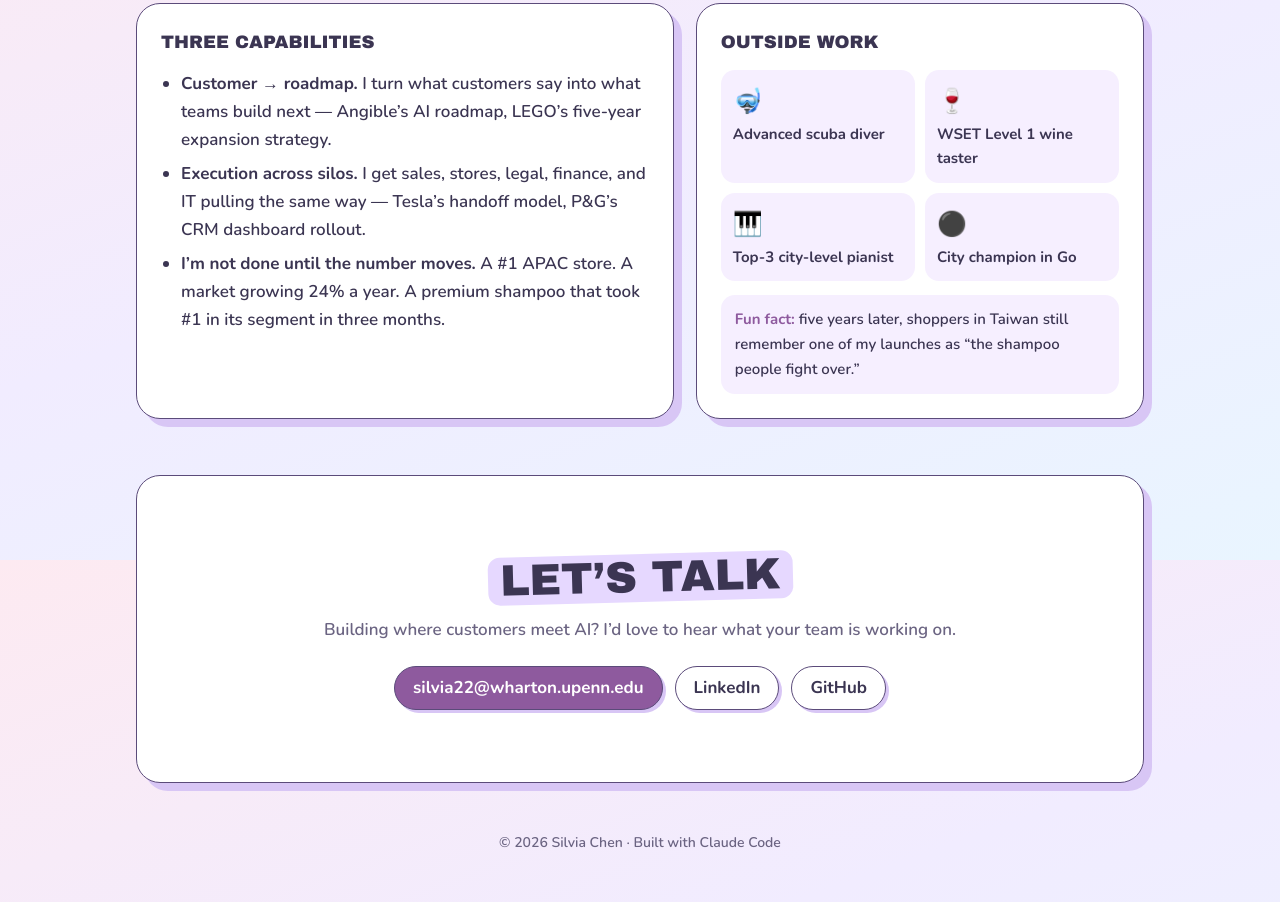
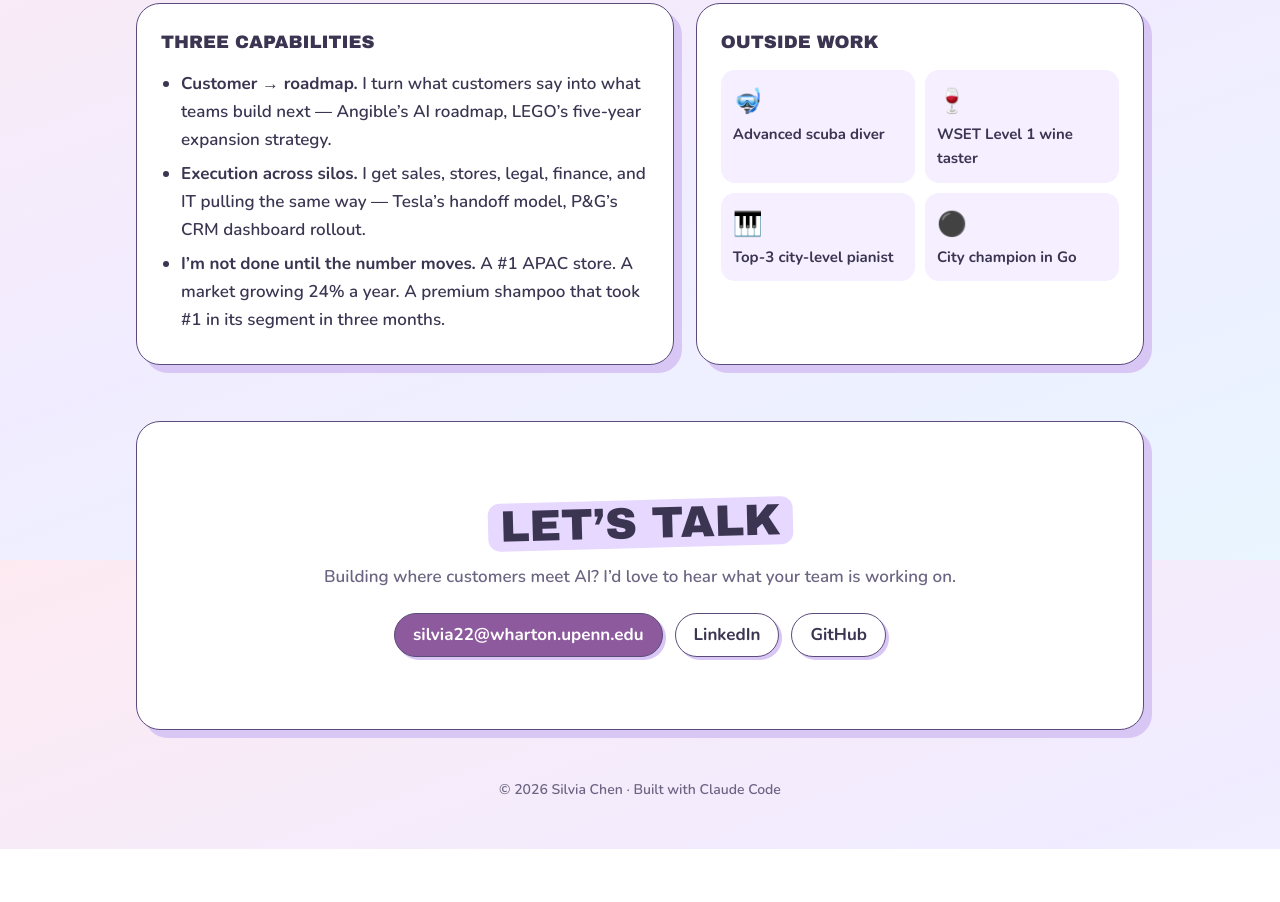
Before and after one commit to silvia22-taiwan/silvia22-taiwan.github.io, a plain HTML site: page index.html in a window 1280 px wide. Shown: the part 6640-7542 px from the top of the page. After the commit the page ends 7489 px from the top, so only its background shows below. Drawn offline with nearby package versions, Linux system fonts and the light colour scheme.

Commit message:
Remove fun fact
Co-Authored-By: Claude Opus 5.5 <noreply@anthropic.com>

```diff
--- a/index.html
+++ b/index.html
@@ -416,7 +416,6 @@
           <div><span>🎹</span>Top-3 city-level pianist</div>
           <div><span>⚫</span>City champion in Go</div>
         </div>
-        <div class="funfact"><b>Fun fact:</b> five years later, shoppers in Taiwan still remember one of my launches as “the shampoo people fight over.”</div>
       </div>
     </div>
   </section>
```
